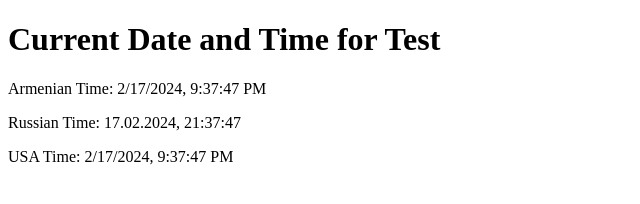
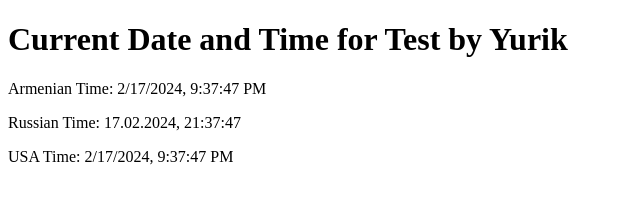
Before and after one commit to YHakobyan/app-for-jenkins, a plain HTML site: page index.html in a window 1280 px wide. Shown: the whole page, without its empty margins (0-640 px from the left). Drawn offline with Linux system fonts and the light colour scheme.

Commit message:
added to the dev

```diff
--- a/index.html
+++ b/index.html
@@ -7,7 +7,7 @@
 </head>
 <body>
 
-<h1>Current Date and Time for Test</h1>
+<h1>Current Date and Time for Test by Yurik</h1>
 
 <p>Armenian Time: <span id="armenianTime"></span></p>
 <p>Russian Time: <span id="russianTime"></span></p>
```
